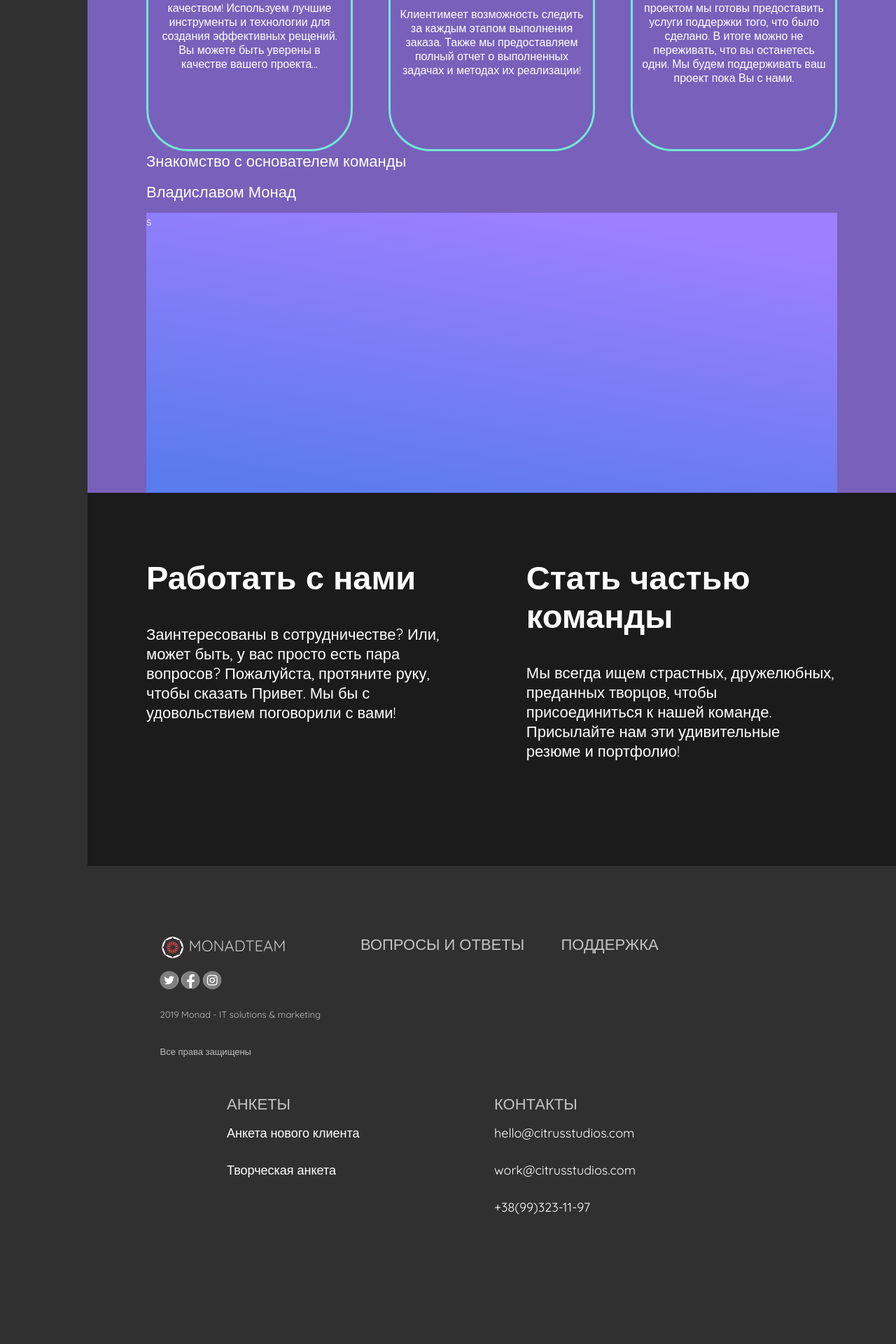
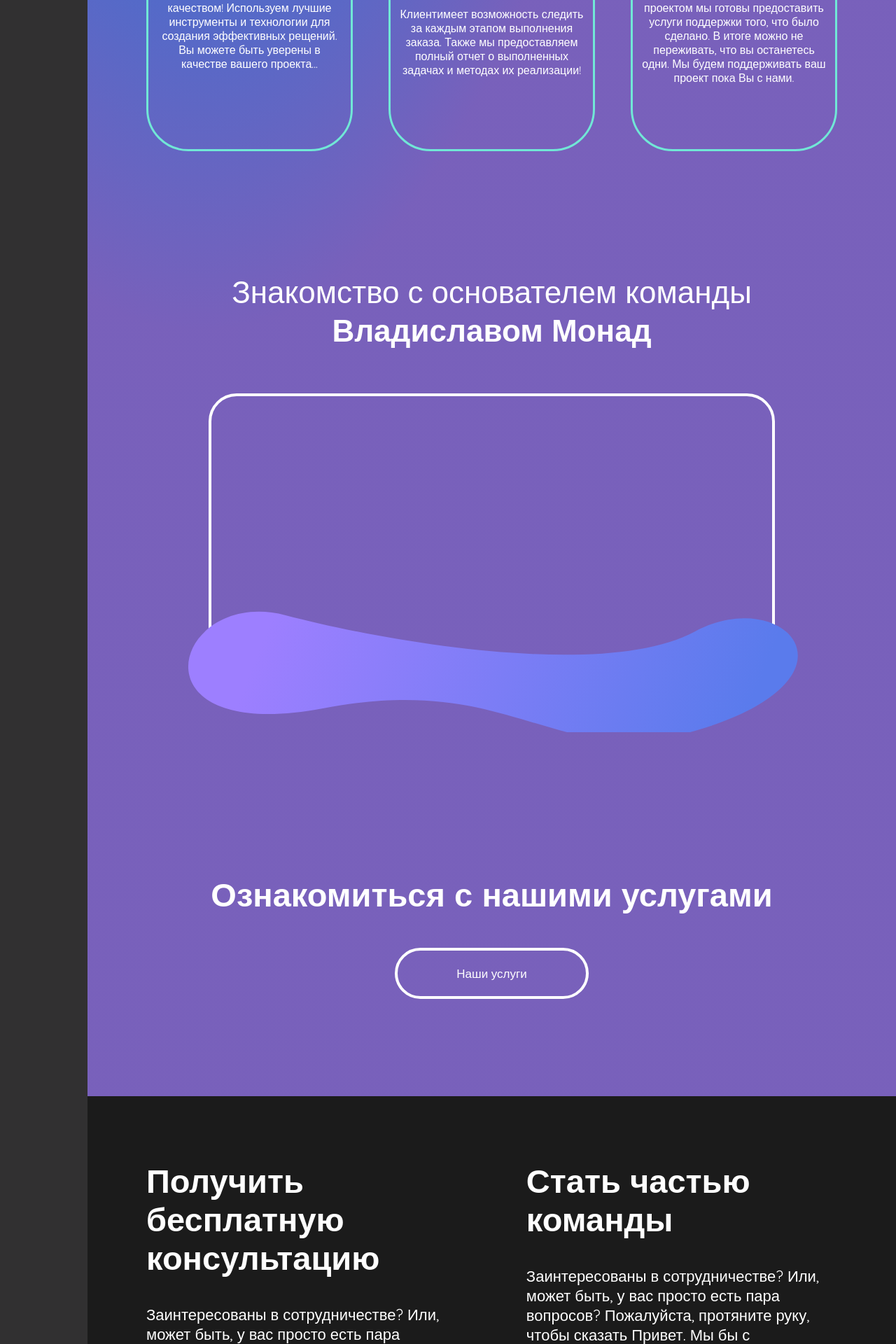
Before and after one commit to ShineTack/Monadpage, a Django app: page / in a window 1280 px wide. Shown: the part 2655-4575 px from the top of the page at 70% size. Before the commit the page ends 4390 px from the top, so only its background shows below. Run offline with Django 3.2, Linux system fonts and the light colour scheme; some libraries are stand-ins or nearby versions.

Commit message:
Main layout

```diff
--- a/page/templates/page/index.html
+++ b/page/templates/page/index.html
@@ -164,23 +164,27 @@
                     <div class="main__advantages__acquaintance">
                         <p>Знакомство с основателем команды</p>
                         <p>Владиславом Монад</p>
-                        <div class="main__advantages__acquaintance__block">
-                            s
+                        <div class="acquaintance__block">
                         </div>
+                        <img class="oil" src="{% static 'assets/oil.svg' %}" alt="oil">
+                    </div>
+                    <div class="main__advantages__services">
+                        <h1>Ознакомиться с нашими услугами</h1>
+                        <button class="main__advantages__services__button">Наши услуги</button>
                     </div>
                 </div>
                 <div class="withus">
                     <div>
-                        <h1>Работать с нами</h1>
+                        <h1>Получить бесплатную консультацию</h1>
                         <p>Заинтересованы в сотрудничестве? Или, может быть, у вас просто есть пара вопросов?
                             Пожалуйста, протяните
                             руку, чтобы сказать Привет. Мы бы с удовольствием поговорили с вами!</p>
                     </div>
                     <div>
                         <h1>Стать частью команды</h1>
-                        <p>Мы всегда ищем страстных, дружелюбных, преданных творцов, чтобы присоединиться к нашей
-                            команде.
-                            Присылайте нам эти удивительные резюме и портфолио!</p>
+                        <p>Заинтересованы в сотрудничестве? Или, может быть, у вас просто есть пара вопросов?
+                            Пожалуйста, протяните руку, чтобы сказать Привет. Мы бы с удовольствием поговорили с вами!
+                        </p>
                     </div>
                 </div>
             </section>
--- a/static/scripts.js
+++ b/static/scripts.js
@@ -31,6 +31,15 @@ arrow.addEventListener('click', function () {
         collapsingBlock.classList.add('collapsed');
     }
 });
+
+// Main bottom button
+const mainBottomButton = document.querySelector('.main__advantages__services button');
+
+mainBottomButton.addEventListener('click', function () {
+    clearTabs();
+    tabs[1].style.display = 'block';
+    menuButtons[1].classList.add('active');
+})
 
 // services
 const servicesButtons = document.querySelectorAll('.services__buttons, .main__discount__button');
--- a/static/styles.css
+++ b/static/styles.css
@@ -303,14 +303,6 @@ body p {
   font-size: 48px;
 }
 
-.main__advantages__container__first,
-.main__advantages__container__second {
-  display: flex;
-  flex-direction: row;
-  flex-wrap: wrap;
-
-}
-
 .main__advantages__container {
   display: flex;
   flex-wrap: wrap;
@@ -348,6 +340,64 @@ body p {
   margin: 34px 0 17px;
   width: 175px;
   height: 175px;
+}
+
+.main__advantages__acquaintance {
+  text-align: center;
+  margin-top: 181px;
+}
+
+.main__advantages__acquaintance > p {
+  font-size: 44px;
+  line-height: 39px;
+}
+
+.main__advantages__acquaintance > p:last-of-type {
+  font-weight: bold;
+}
+
+.acquaintance__block {
+  width: 82%;
+  margin: 71px auto;
+  border-radius: 40px;
+  border: 4px solid white;
+  height: 400px;
+}
+
+.main__advantages__acquaintance .oil {
+  height: 200px;
+  width: 92%;
+  object-fit: cover;
+  margin-top: -200px;
+}
+
+.main__advantages__services {
+  margin-top: 185px;
+  padding-bottom: 139px;
+}
+
+.main__advantages__services h1 {
+  font-size: 47px;
+  text-align: center;
+}
+
+.main__advantages__services button {
+  display: block;
+  padding: 20px 84px;
+  margin: auto;
+  font-size: 17px;
+  background: none;
+  border-radius: 50px;
+  margin-top: 40px;
+  border: 4px solid white;
+}
+
+.main__advantages__services button:focus {
+  outline: none;
+}
+
+.main__advantages__services button:hover {
+  box-shadow: 0 0 5px white;
 }
 
 .services__blocks {
@@ -819,21 +869,6 @@ footer {
     width: 100%;
   }
 
-  .main__advantages__container__first {
-    justify-content: space-around;
-    margin-top: 0;
-  }
-
-  .main__advantages__container__second {
-    width: 100%;
-  }
-
-  .main__advantages__acquaintance__block {
-    width: 100%;
-    height: 400px;
-    background: linear-gradient(189.31deg, #9D7FFF 11.79%, #5A7BEC 94.42%);
-  }
-
   .withus > div {
     width: 45%;
   }
@@ -868,6 +903,14 @@ footer {
 }
 
 @media screen and (max-width: 1024px) {
+  .main__advantages__container {
+    justify-content: space-around;
+  }
+
+  .withus > div {
+    width: 100%;
+  }
+
   #contacts form {
     width: 60%;
   }
@@ -989,11 +1032,6 @@ footer {
     text-align: center;
   }
 
-  .main__advantages__container__first {
-    margin-top: 0;
-    justify-content: center;
-  }
-
   .services__blocks__block {
     width: 100%;
   }
```
